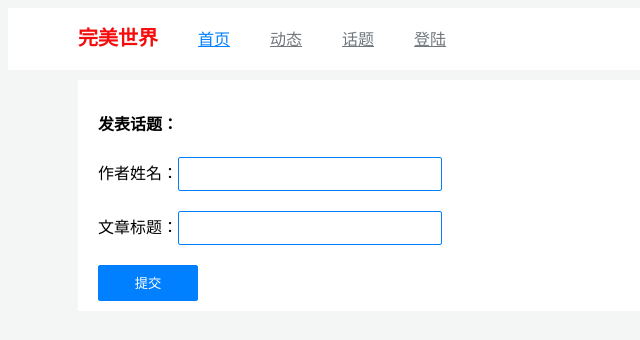
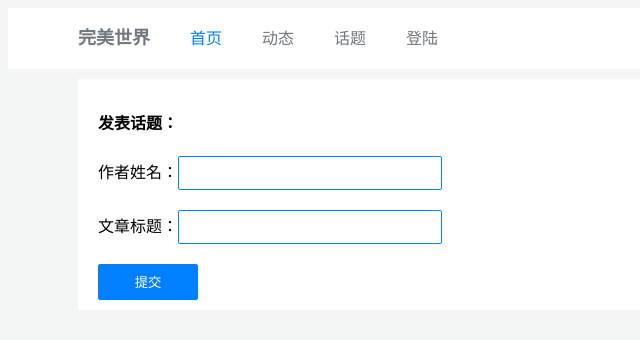
Before and after one commit to BlinkZF/reactStudent, a React app in the folder react-2/: page / in a window 1280 px wide. Shown: the whole page, without its empty margins (0-640 px from the left). Built offline with nearby package versions, Linux system fonts and the light colour scheme.

Commit message:
react路由结束。

```diff
--- a/react-2/src/components/router/App.js
+++ b/react-2/src/components/router/App.js
@@ -1,4 +1,4 @@
-import React,{Component} from 'react'
+import React from 'react'
 import Nav from './component/nav/nav'
 
 import "./style/app.css"
--- a/react-2/src/components/router/activities/articles/Articles.js
+++ b/react-2/src/components/router/activities/articles/Articles.js
@@ -1,4 +1,4 @@
-import React, { Component } from 'react';
+import React from 'react';
 import './style.css'
 
 // 函数组件(视图组件，只render的情况下，函数组件性能好一点)
@@ -11,11 +11,11 @@ const Articles = ( { match,location}) =>{
           </div>
           <div>
             文章作者：
-            <span>{location.state.auther}</span>
+            <span>{location.state?location.state.auther:""}</span>
           </div>
           <div>
             文章标题：
-            <span>{location.state.title}</span>
+            <span>{location.state ? location.state.title:""}</span>
             </div>
          </div>
   )
--- a/react-2/src/components/router/component/ActivitiesNav/ActivitiesNav.js
+++ b/react-2/src/components/router/component/ActivitiesNav/ActivitiesNav.js
@@ -1,4 +1,4 @@
-import React,{Component} from 'react'
+import React from 'react'
 import { NavLink } from 'react-router-dom'
 import './ActivitiesNav.css'
 
--- /dev/null
+++ b/react-2/src/components/router/component/MenuLink.js
@@ -0,0 +1,21 @@
+import React from 'react'
+import { Route } from 'react-router-dom'
+
+// Route中有两种方式渲染，Component  render
+// Component 只渲染一个组件 并且路径要匹配
+// 使用render渲染，只有当路径匹配的时候，才会进行渲染
+// children 无论路径是什么样的 都渲染
+const MenuLink = ({to, ...props}) =>{
+    return(
+                        // 严格匹配
+        <Route path = {to} {...props} children = {(p)=>{
+            return(
+            <span onClick = {()=>{p.history.push(to)}}
+                className = {p.match?'active':""}    >
+            { props.children}
+            </span>
+            )
+        }}></Route>
+    )
+}
+export default MenuLink
--- a/react-2/src/components/router/component/nav/nav.js
+++ b/react-2/src/components/router/component/nav/nav.js
@@ -1,5 +1,8 @@
-import React,{Component} from 'react'
-import { NavLink,Route,withRouter } from 'react-router-dom'
+import React from 'react'
+import { NavLink,withRouter } from 'react-router-dom'
+
+import MenuLink from '../MenuLink'
+
 import './style.css'
 
 // 高阶最贱，对nav组件进行包装 ，封装成一个函数 两个return嵌套
@@ -12,10 +15,10 @@ class Nav extends  React.Component{
         <div className = "nav">
             {/* 这里render到页面上成为a标签,不能像vue中那样转换 */}
             <span className ="logo">完美世界</span>
-            <NavLink to = "/" exact>首页</NavLink>
-            <NavLink to = "/activities">动态</NavLink>
-            <NavLink to = "/topics">话题</NavLink>
-            <NavLink to = "/login">登陆</NavLink>
+            <MenuLink to = "/" exact>首页</MenuLink>
+            <MenuLink to = "/activities">动态</MenuLink>
+            <MenuLink to = "/topics">话题</MenuLink>
+            <MenuLink to = "/login">登陆</MenuLink>
         </div>
         )
     }
--- a/react-2/src/components/router/component/nav/style.css
+++ b/react-2/src/components/router/component/nav/style.css
@@ -1,16 +1,19 @@
 .nav {
-    line-height: 60px;
-    padding: 0 50px;
-    background-color: #fff;
-  }
-  a {
-    color: #71777c;
-    margin: 0 20px;
-  }
-.logo{
-  font-size: 20px;
-  font-weight: 800;
+  line-height: 60px;
+  padding: 0 50px;
+  background-color: #fff;
+}
+.nav span {
   margin: 0 20px;
+  color: #71777c;
   cursor: pointer;
-  color: rgb(245, 12, 12);
 }
+
+.nav span.active {
+  color: #007fff;
+}
+
+.nav span.logo {
+  font-size: 18px;
+  font-weight: bold;
+}
--- a/react-2/src/components/router/page/Activities/Activities.js
+++ b/react-2/src/components/router/page/Activities/Activities.js
@@ -1,4 +1,4 @@
-import React,{Component} from 'react'
+import React from 'react'
 import { Route,Switch,Redirect} from "react-router-dom"
 import ActivitiesNav from '../../component/ActivitiesNav/ActivitiesNav'
 import Recommended from '../../activities/recommended/Recommended'
--- a/react-2/src/components/router/page/Home/Home.js
+++ b/react-2/src/components/router/page/Home/Home.js
@@ -1,11 +1,10 @@
-import React,{Component} from 'react'
+import React from 'react'
 import './Home.css'
 
 class Home extends React.Component{
     autherInput = React.createRef()
     articleInput = React.createRef()
     componentDidMount(){
-      console.log(this.props);
       const {location} = this.props;
       const articleInfo = location.state && location.state.article;
       if(articleInfo){
@@ -15,7 +14,6 @@ class Home extends React.Component{
       }
     }
    render(){
-     console.log(this.props)
        return(
         <div className="home">
         <h4>
--- a/react-2/src/components/router/page/Login/Login.js
+++ b/react-2/src/components/router/page/Login/Login.js
@@ -1,4 +1,4 @@
-import React,{Component} from 'react'
+import React from 'react'
 import './Login.css'
 
 class Login extends  React.Component{
@@ -42,7 +42,7 @@ class Login extends  React.Component{
         if(from){
             alert('回到上一级页面！！');
         }
-        if(from == '/'){
+        if(from === '/'){
             history.push({ //将值传递回去
                 pathname:from,
                 state:{
--- a/react-2/src/components/router/page/Topics/Topics.js
+++ b/react-2/src/components/router/page/Topics/Topics.js
@@ -1,4 +1,4 @@
-import React,{Component} from 'react'
+import React from 'react'
 import { Link } from 'react-router-dom'
 import './Topics.css'
 
--- /dev/null
+++ b/react-2/src/components/router/page/noMatch/NoMatch.css
@@ -0,0 +1,3 @@
+.no-match{
+    padding: 10px 20px;
+}
--- /dev/null
+++ b/react-2/src/components/router/page/noMatch/NoMatch.js
@@ -0,0 +1,11 @@
+import React from 'react'
+import './NoMatch.css'
+
+let NoMatch = () =>{
+    return (
+        <div className = "no-match">
+            很抱歉、您访问的页面不存在！
+        </div>
+    )
+}
+export default NoMatch;
--- a/react-2/src/index.js
+++ b/react-2/src/index.js
@@ -4,8 +4,8 @@ import {    BrowserRouter as Router,
             Route,
             Switch,//匹配到一个之后就不会向下匹配了
             Redirect,//重定向
-            Link,
-            NavLink,//选中之后增加一个class
+        //     Link,
+        //     NavLink,//选中之后增加一个class
         } from 'react-router-dom';
 import Home from './components/router/page/Home/Home'
 import Login from './components/router/page/Login/Login'
@@ -14,6 +14,7 @@ import Activities from './components/router/page/Activities/Activities'
 import Article from './components/router/activities/articles/Articles'
 import App from './components/router/App'
 import PrivateRoute from './components/router/component/PrivateRoute'
+import NoMatch from './components/router/page/noMatch/NoMatch'
 import './components/router/style/index.css'
 
 
@@ -29,7 +30,11 @@ render( <Router>
             <Route path = "/login" component = {Login}></Route>
             <Route path = "/article/:id" component = { Article }></Route>
             {/* 动态路由 */}
-            <Redirect to="/"></Redirect>
+            <Route path = "/error.html" component = {NoMatch}></Route>
+            {/* <Route></Route> 这个组件如果写在switch里面，没有设置path属性的话就会认为这个route匹配的是除了上面
+               匹配过的路径以外的任何路径 */}
+            <Redirect to="/error.html"></Redirect>
+            {/* 重定向,当所有的都没匹配到的时候重定向到to页面 */}
             </Switch>
             </App>
         </Router>
```
Also changed, not shown: react-2/src/components/router/activities/Activities.js (+7 -2 lines), 1 other file.
